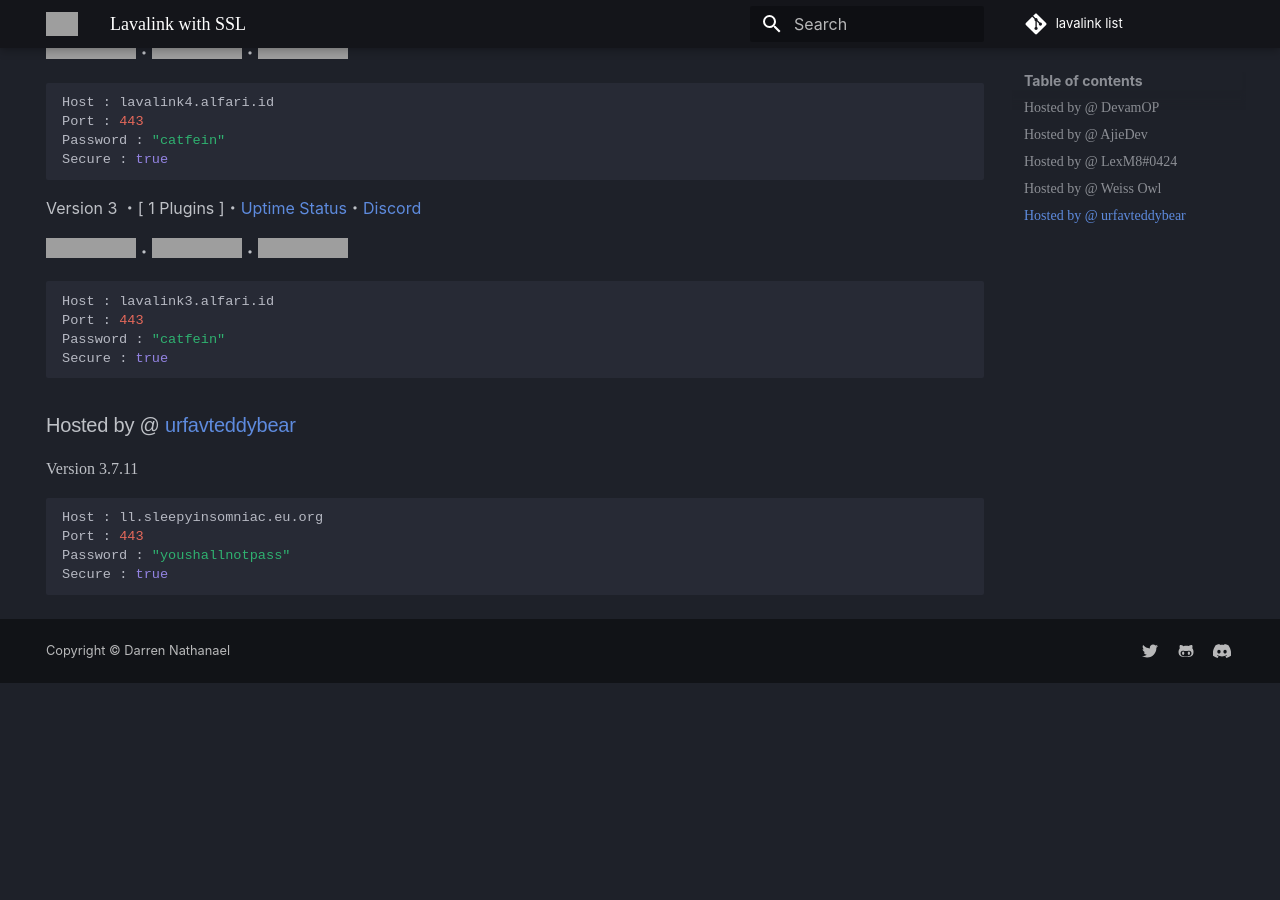
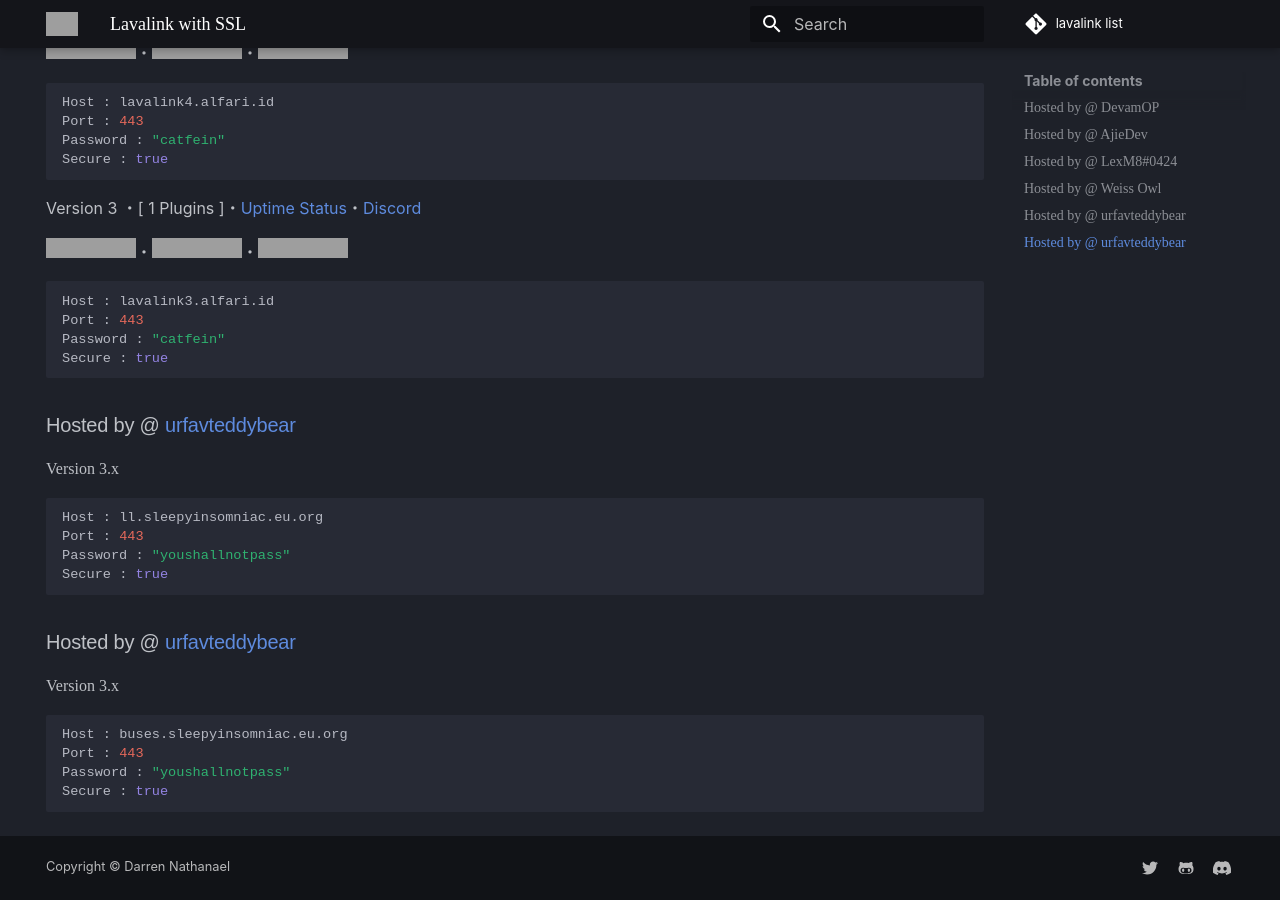
Before and after one commit to DarrenOfficial/lavalink-list, an MkDocs documentation site: the page built from docs/SSL/lavalink-with-ssl.md, in a window 1280 px wide and 900 px high, scrolled down 1648 px, cut to the strip 0-900 px from the top of the window. Built offline with MkDocs 1.6.1 and Material for MkDocs 9.7.7, drawn with Linux system fonts in a browser that asks for light colours; some web fonts are replaced; comment, search, counter and statistics services are not loaded; a style sheet for code colours, icons or effects is not loaded; before the commit the page ends 2331 px from its top, so only the background shows below that; grey boxes are pictures that could not be loaded.

Commit message:
Update lavalink-with-ssl.md

````diff
--- a/docs/SSL/lavalink-with-ssl.md
+++ b/docs/SSL/lavalink-with-ssl.md
@@ -98,10 +98,19 @@ Secure : true
 
 
 ### Hosted by @ [urfavteddybear](https://github.com/urfavteddybear/)
-Version 3.7.11
+Version 3.x
 ```bash
 Host : ll.sleepyinsomniac.eu.org
 Port : 443
 Password : "youshallnotpass"
 Secure : true
 ```
+
+### Hosted by @ [urfavteddybear](https://github.com/urfavteddybear/)
+Version 3.x
+```bash
+Host : buses.sleepyinsomniac.eu.org
+Port : 443
+Password : "youshallnotpass"
+Secure : true
+```
````
